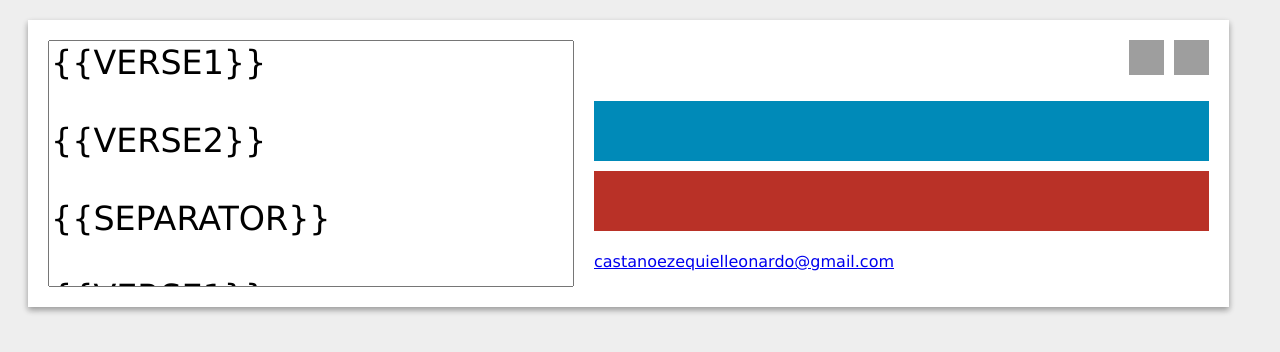
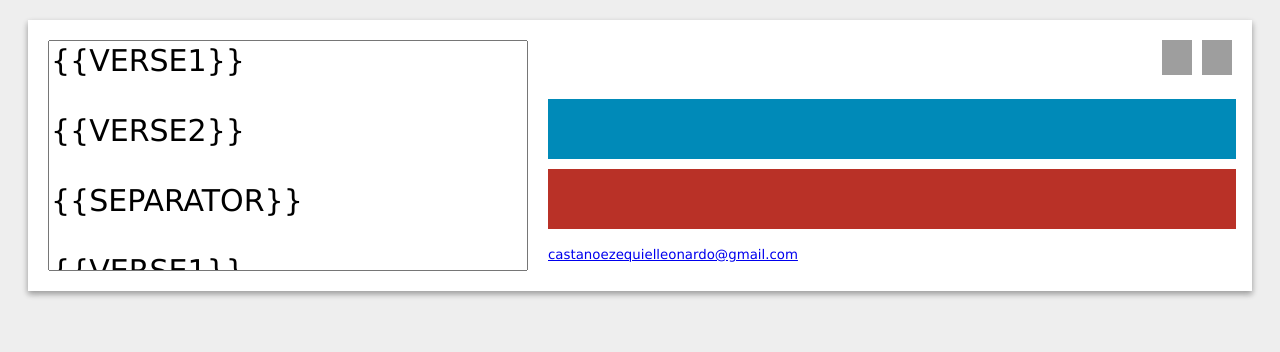
Before and after one commit to ELC/lyrics-presentation, a plain HTML site: page index.html in a window 1280 px wide. Drawn offline with Linux system fonts and the light colour scheme; no server answers; grey boxes are pictures that could not be loaded.

Commit message:
:art: Add responsive Design
- Migrate from CSS Flexbox to CSS Grid

```diff
--- a/index.html
+++ b/index.html
@@ -9,6 +9,7 @@
     <script type="text/javascript" src="https://cdn.jsdelivr.net/gh/gitbrent/pptxgenjs@2.5.0/dist/pptxgen.bundle.js"></script>
     <script type="text/javascript" src="webl10n.min.js"></script>
     <script type="text/javascript" src="pptx.js"></script>
+
     <link rel="prefetch" type="application/l10n" href="lang.ini" />
 
     <title>Lyrics Presentation Generator &#124; Ezequiel Leonardo Castaño Personal Website</title>
@@ -18,62 +19,72 @@
     <meta property="article:section" content="Presentation" />
     <meta property="article:published_time" content="2019-05-16" />
 
-    <meta property="og:type" content="website"/>
-    <meta property="og:title" content="Lyrics Presentation Generator &#124; Ezequiel Leonardo Castaño Personal Website"/>
-    <meta property="og:description" content="A free online tool to generate power point presentations for lyrics"/>
+    <meta property="og:type" content="website" />
+    <meta property="og:title"
+        content="Lyrics Presentation Generator &#124; Ezequiel Leonardo Castaño Personal Website" />
+    <meta property="og:description" content="A free online tool to generate power point presentations for lyrics" />
     <meta property="og:site_name" content="Ezequiel Leonardo Castaño Personal Website" />
-    <meta property="og:url" content="https://elc.github.io/lyrics-presentation/"/>
-    <meta property="og:image" content="https://elc.github.io/lyrics-presentation/media_image.png"/>
+    <meta property="og:url" content="https://elc.github.io/lyrics-presentation/" />
+    <meta property="og:image" content="https://elc.github.io/lyrics-presentation/media_image.png" />
 
     <meta name="twitter:card" content="summary">
-    <meta name="twitter:title" content="Lyrics Presentation Generation &#124; Ezequiel Leonardo Castaño Personal Website">
+    <meta name="twitter:title"
+        content="Lyrics Presentation Generation &#124; Ezequiel Leonardo Castaño Personal Website">
     <meta name="twitter:description" content="A free online tool to generate power point presentations for lyrics">
     <meta name="twitter:url" content="https://elc.github.io/lyrics-presentation/">
     <meta name="twitter:image" content="https://elc.github.io/lyrics-presentation/media_image.png">
 
-    <meta name="google-site-verification" content="UKZ1mYz9vI6xkYtBnIQL-cjCusUxX-2fKT7wdtJEdZU"/>
+    <meta name="google-site-verification" content="UKZ1mYz9vI6xkYtBnIQL-cjCusUxX-2fKT7wdtJEdZU" />
 
     <style>
-        textarea {
-            margin: 20px;
-            font-family: "Verdana";
-            font-size: 25pt;
-            text-transform: uppercase;
-            resize: none;
-            width: 520px;
-            min-width: 520px;
-            max-width: 520px;
-        }
 
         body {
             font-family: "Verdana";
             background-color: #eee;
+            text-align: justify;
         }
 
-        h1 {
+        .lyrics-container {
+            margin: 0em 30px 30px 30px;
+            font-family: "Verdana";
+            font-size: 9pt;
+            text-transform: uppercase;
+            resize: none;
+            grid-column-start: 1;
+            grid-column-end: 1;
+            grid-row-start: 2;
+            grid-row-end: 2;
+        }
+
+        .content-title {
             text-decoration: none;
-            font-size: 28pt;
+            font-size: 18pt;
             margin: 0;
         }
 
-        p {
-            text-align: justify;
-        }
-
         .main-container {
-            display: flex;
+            display: grid;
+            grid-template-columns: 100% 0;
+            grid-template-rows: auto 500px auto;
             background-color: white;
             height: 95%;
-            width: 95%;
             margin: 20px 20px 20px 20px;
             box-shadow: 0 3px 6px rgba(0, 0, 0, 0.16), 0 3px 6px rgba(0, 0, 0, 0.23);
         }
 
+        .buttons {
+            grid-column-start: 1;
+            grid-column-end: 1;
+            grid-row-start: 3;
+            grid-row-end: 3;
+            margin: 0 2em 2em 2em;
+        }
+
         .right {
-            height: 100%;
-            width: 100%;
-            display: flex;
-            flex-flow: column;
+            grid-column-start: 1;
+            grid-column-end: 1;
+            grid-row-start: 1;
+            grid-row-end: 1;
         }
 
         .right .lang-nav {
@@ -84,29 +95,22 @@
         }
 
         .flag {
-            width: 35px;
+            width: 30px;
             cursor: pointer;
             margin-left: 10px;
         }
 
-        .right .content {
-            flex: 1 1 auto;
-            margin-right: 20px;
-            font-size: 16pt;
-        }
-
-        .right .buttons {
-            flex: 0 1 40px;
-            margin: 0 20px 20px 0;
+        .content {
+            margin: 0 2em 2em 2em;
+            font-size: 12pt;
         }
 
         .button {
             border: none;
             color: white;
-            padding: 15px 32px;
             text-align: center;
             text-decoration: none;
-            font-size: 18pt;
+            font-size: 14pt;
             margin: 5px auto;
             font-family: "Verdana";
             height: 60px;
@@ -131,14 +135,59 @@
         }
 
         .contact-info {
-            font-size: 12pt;
+            font-size: 8pt;
+        }
+
+        @media only screen and (min-width: 1024px) {
+            .main-container {
+                display: grid;
+                grid-template-columns: 520px auto;
+                grid-template-rows: auto auto;
+            }
+
+            .content {
+                margin: 0px 1em 1em 0em;
+                font-size: 14pt;
+            }
+
+            .button {
+                font-size: 18pt;
+            }
+
+            .lyrics-container {
+                margin: 20px;
+                grid-column-start: 1;
+                grid-column-end: 1;
+                grid-row-start: 1;
+                grid-row-end: 3;
+            }
+
+            .right {
+                grid-column-start: 2;
+                grid-column-end: 2;
+                grid-row-start: 1;
+                grid-row-end: 1;
+            }
+
+            .buttons {
+                grid-column-start: 2;
+                grid-column-end: 2;
+                grid-row-start: 2;
+                grid-row-end: 2;
+                margin: 0 1em 1em 0em;
+            }
+
+            .contact-info {
+                font-size: 10pt;
+            }
+
         }
     </style>
 </head>
 
 <body>
     <div class="main-container">
-        <textarea id="lyrics" cols=27></textarea>
+        <textarea id="lyrics" class="lyrics-container"></textarea>
         <aside class="right">
             <header class="lang-nav">
                 <img class="flag" onclick="changeLang('en')"
@@ -148,31 +197,39 @@
             </header>
 
             <section class="content">
-                <h1 data-l10n-id="instructions"></h1>
+                <h1 class="content-title" data-l10n-id="instructions"></h1>
                 <p data-l10n-id="instructionsDetails1"></p>
                 <p data-l10n-id="instructionsDetails2"></p>
                 <p data-l10n-id="instructionsDetails3"></p>
                 <p data-l10n-id="instructionsDetails4"></p>
                 <p>
                     <span data-l10n-id="instructionsDetails5"></span>
-                    <a href="https://elc.github.io/posts/online-lyrics-presentation-generator/" data-l10n-id="english"></a>
+                    <a href="https://elc.github.io/posts/online-lyrics-presentation-generator/"
+                        data-l10n-id="english"></a>
                     <span data-l10n-id="and"></span>
-                    <a href="https://elc.github.io/posts/online-lyrics-presentation-generator/es/" data-l10n-id="spanish"></a>
+                    <a href="https://elc.github.io/posts/online-lyrics-presentation-generator/es/"
+                        data-l10n-id="spanish"></a>
                 </p>
             </section>
-
-            <footer class="buttons">
-                <button class="button blue" onclick="createPPT(); ga('send', 'event', 'PPT Generated', 'click', 'PPT Lyrics Generated');" data-l10n-id="generate-button"></button>
-                <button class="button red" onclick="clearText()" data-l10n-id="clear-button"></button>
-                <p class="contact-info"><span data-l10n-id="contact"> </span> <a
-                        href="mailto:castanoezequielleonardo@gmail.com">castanoezequielleonardo@gmail.com</a></p>
-            </footer>
         </aside>
+        <footer class="buttons">
+            <button class="button blue"
+                onclick="createPPT(); ga('send', 'event', 'PPT Generated', 'click', 'PPT Lyrics Generated');"
+                data-l10n-id="generate-button"></button>
+            <button class="button red" onclick="clearText()" data-l10n-id="clear-button"></button>
+            <p class="contact-info">
+                <span data-l10n-id="contact"></span>
+                <a href="mailto:castanoezequielleonardo@gmail.com">castanoezequielleonardo@gmail.com</a>
+            </p>
+        </footer>
     </div>
 
     <!-- Google Analytics -->
     <script>
-        window.ga=window.ga||function(){(ga.q=ga.q||[]).push(arguments)};ga.l=+new Date;
+        window.ga = window.ga || function () {
+            (ga.q = ga.q || []).push(arguments)
+        };
+        ga.l = +new Date;
         ga('create', 'UA-71773079-3', 'auto');
         ga('send', 'pageview');
     </script>
--- a/pptx.js
+++ b/pptx.js
@@ -69,3 +69,17 @@ window.addEventListener('localized', function () {
     document.getElementById('lyrics').value += document.webL10n.get('verse2') + "\n\n";
     document.getElementById('lyrics').value += document.webL10n.get('verse3');
 }, false);
+
+function adjust() {
+    text = document.getElementById("lyrics");
+    width = text.clientWidth * 24.5 / 520;
+    text.style.fontSize = width + "pt";
+}
+
+window.onload = function (event) {
+    adjust();
+};
+
+window.onresize = function (event) {
+    adjust();
+};
```
